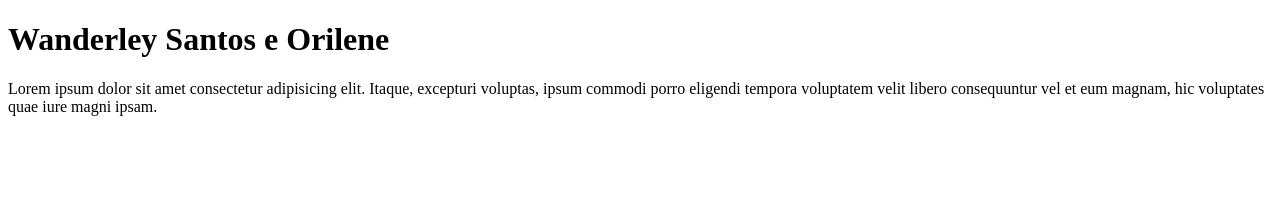
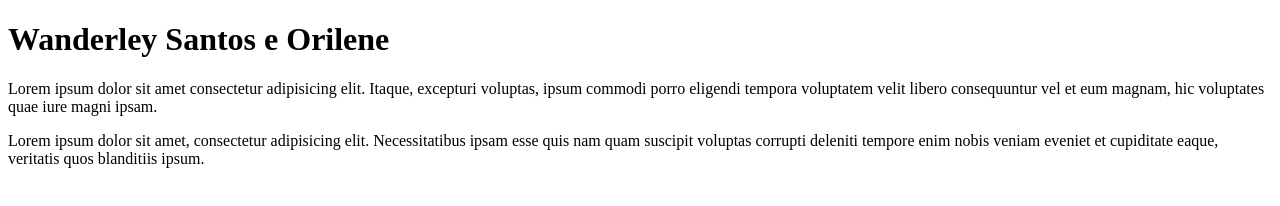
Before and after one commit to wanderley79/TesteGitHUb, a plain HTML site: page SitePessoal/index.html in a window 1280 px wide. Drawn offline with Linux system fonts and the light colour scheme.

Commit message:
adionei um parágrafo

```diff
--- a/SitePessoal/index.html
+++ b/SitePessoal/index.html
@@ -12,5 +12,6 @@
 
     <p>Lorem ipsum dolor sit amet consectetur adipisicing elit. Itaque, excepturi voluptas, ipsum commodi porro eligendi tempora voluptatem velit libero consequuntur vel et eum magnam, hic voluptates quae iure magni ipsam.</p>
 
+    <p>Lorem ipsum dolor sit amet, consectetur adipisicing elit. Necessitatibus ipsam esse quis nam quam suscipit voluptas corrupti deleniti tempore enim nobis veniam eveniet et cupiditate eaque, veritatis quos blanditiis ipsum.</p>
 </body>
 </html>
```
